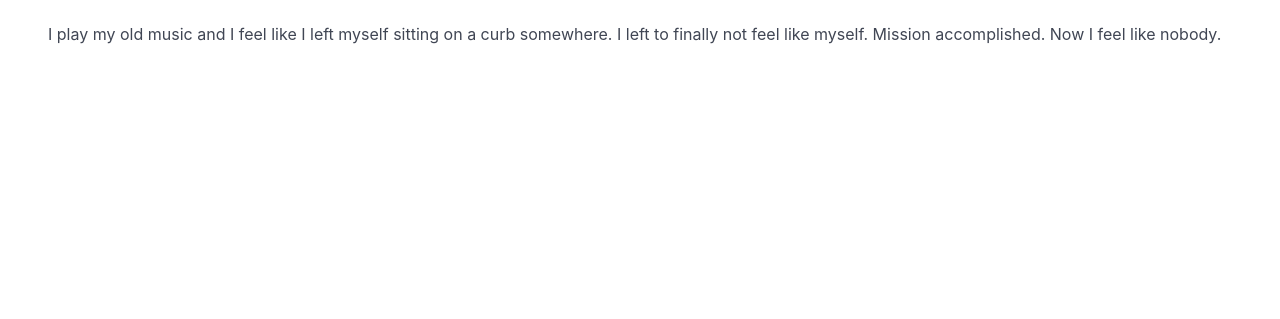
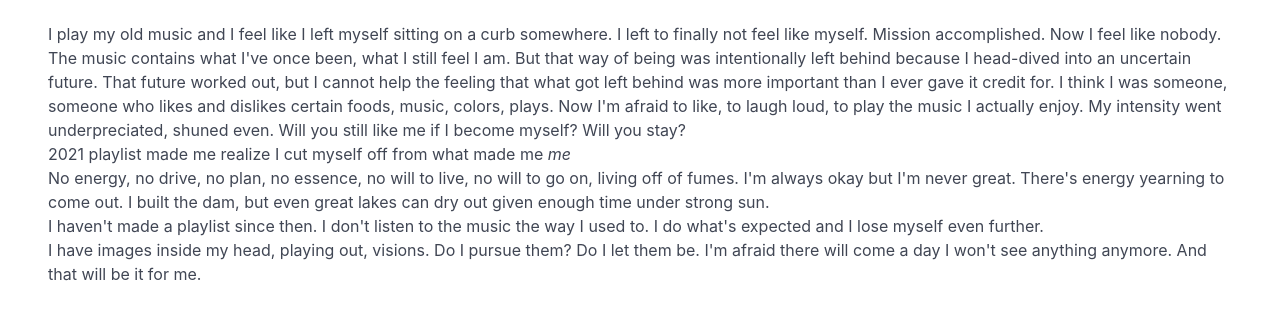
Before and after one commit to MatTim314/pers-web, an Astro site: page /blog in a window 1280 px wide. Shown: the part 111-430 px from the top of the page. Built offline with nearby package versions, Linux system fonts and the light colour scheme; Astro itself is replaced by a stand-in of ours.

Commit message:
blog:e123
adf

```diff
--- a/src/pages/blog.html
+++ b/src/pages/blog.html
@@ -16,7 +16,21 @@
         <h1 class="title">Curb</h1>
         <h2 class="subtitle"><i>The ways we go to</i></h2>
         <p>I play my old music and I feel like I left myself sitting on a curb somewhere. I left to finally not feel
-          like myself. Mission accomplished. Now I feel like nobody.</p>
+          like myself. Mission accomplished. Now I feel like nobody. The music contains what I've once been, what I
+          still feel I am. But that way of being was intentionally left behind because I head-dived into an uncertain
+          future. That future worked out, but I cannot help the feeling that what got left behind was more important
+          than I ever gave it credit for. I think I was someone, someone who likes and dislikes certain foods, music,
+          colors, plays. Now I'm afraid to like, to laugh loud, to play the music I actually enjoy. My intensity went
+          underpreciated, shuned even. Will you still like me if I become myself? Will you stay?
+        </p>
+        <p>2021 playlist made me realize I cut myself off from what made me <i>me</i></p> No energy, no drive, no plan,
+        no essence, no will to live, no will to go on, living off of fumes. I'm always okay but I'm never great. There's
+        energy yearning to come out. I built the dam, but even great lakes can dry out given enough time under strong
+        sun.
+        <p>I haven't made a playlist since then. I don't listen to the music the way I used to. I do what's expected and
+          I lose myself even further.</p>
+        <p>I have images inside my head, playing out, visions. Do I pursue them? Do I let them be. I'm afraid there will
+          come a day I won't see anything anymore. And that will be it for me.</p>
       </li>
     </ul>
   </div>
```
